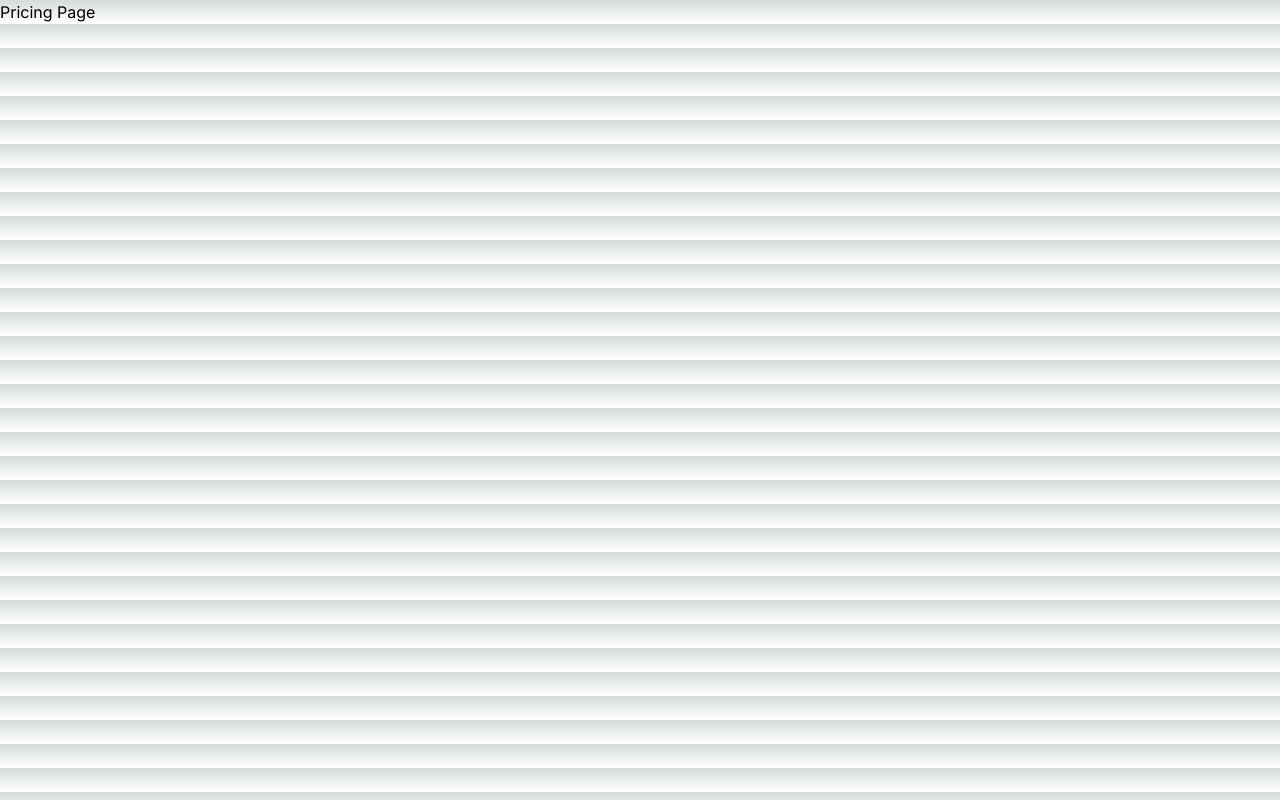
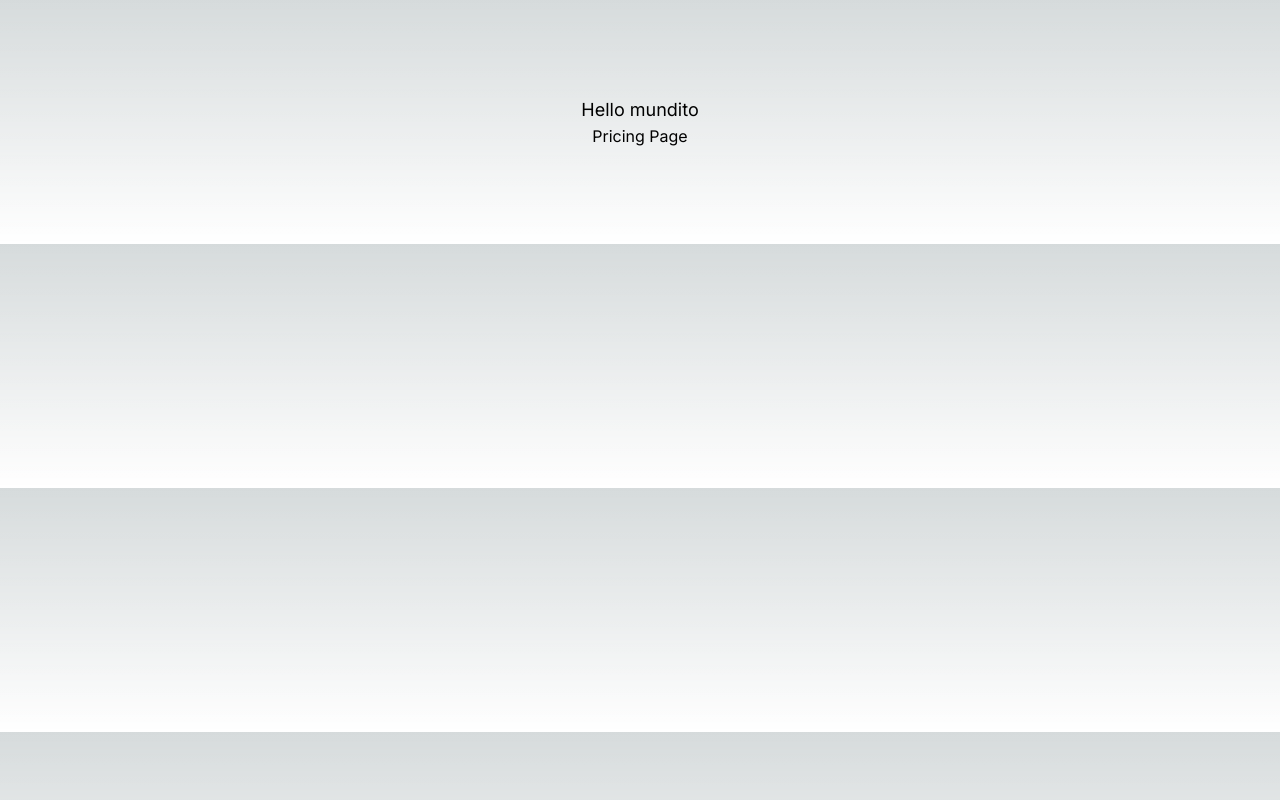
Before and after one commit to joelcoronah/next-course, a Next.js app: page /pricing in a window 1280 px wide. Built offline with nearby package versions, Linux system fonts and the light colour scheme.

Commit message:
:lipstick: style: general layout

```diff
--- /dev/null
+++ b/app/(general)/layout.tsx
@@ -0,0 +1,12 @@
+export default function AboutLayout({
+  children,
+}: {
+  children: React.ReactNode;
+}) {
+  return (
+    <main className="flex flex-col items-center justify-between p-24">
+      <span className="text-lg">Hello mundito</span>
+      {children}
+    </main>
+  );
+}
--- /dev/null
+++ b/app/general/contact/page.tsx
@@ -0,0 +1,9 @@
+import React from "react";
+
+export default function ContactPage() {
+  return (
+    <div>
+      <h1>Contact Page</h1>
+    </div>
+  );
+}
--- /dev/null
+++ b/app/general/pricing/page.tsx
@@ -0,0 +1,9 @@
+import React from "react";
+
+export default function PricingPage() {
+  return (
+    <div>
+      <h1>Pricing Page</h1>
+    </div>
+  );
+}
```
Also changed, not shown: app/(general)/about/page.tsx (renamed from app/about/page.tsx), app/(general)/contact/page.tsx (renamed from app/contact/page.tsx), app/(general)/pricing/page.tsx (renamed from app/pricing/page.tsx).
